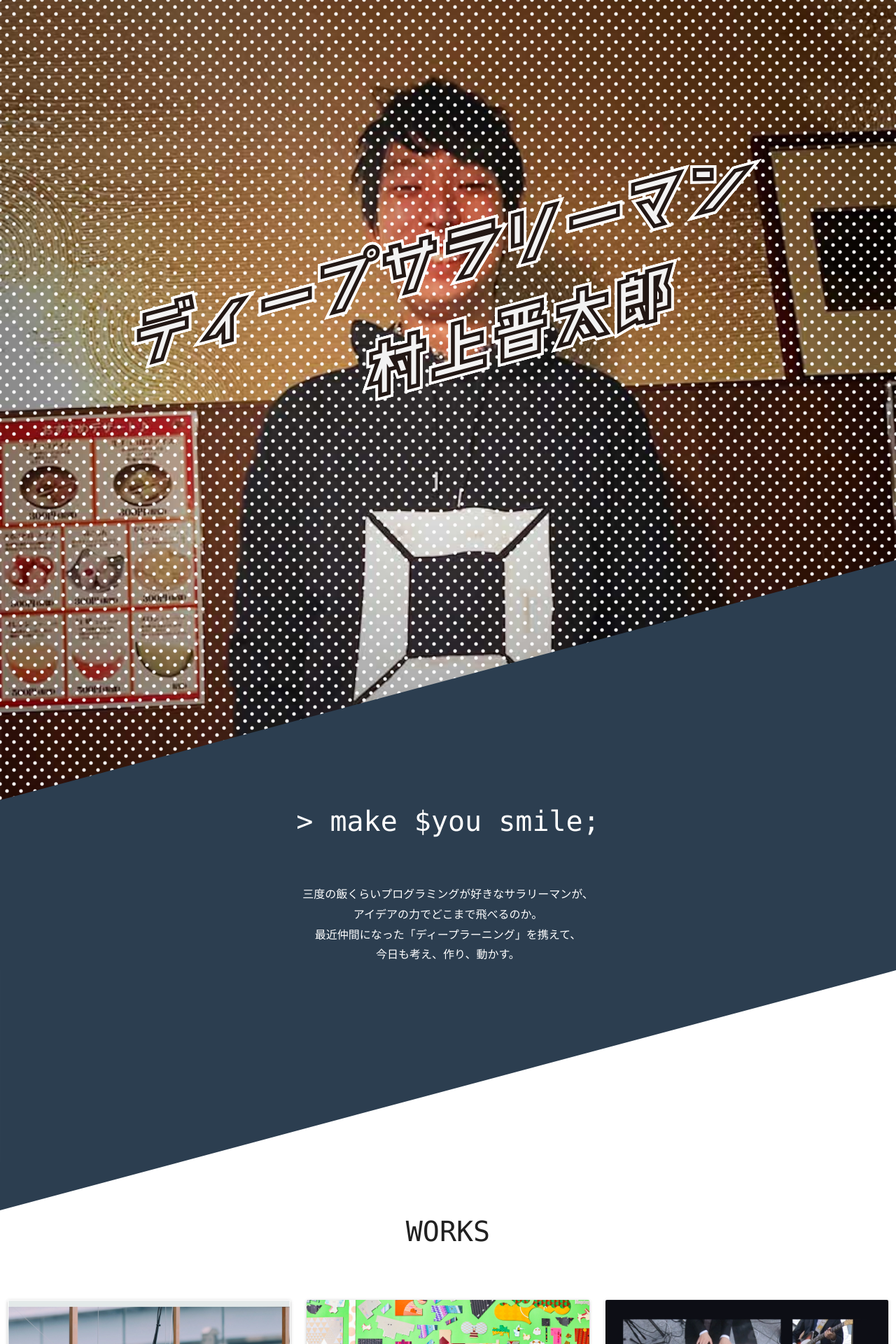
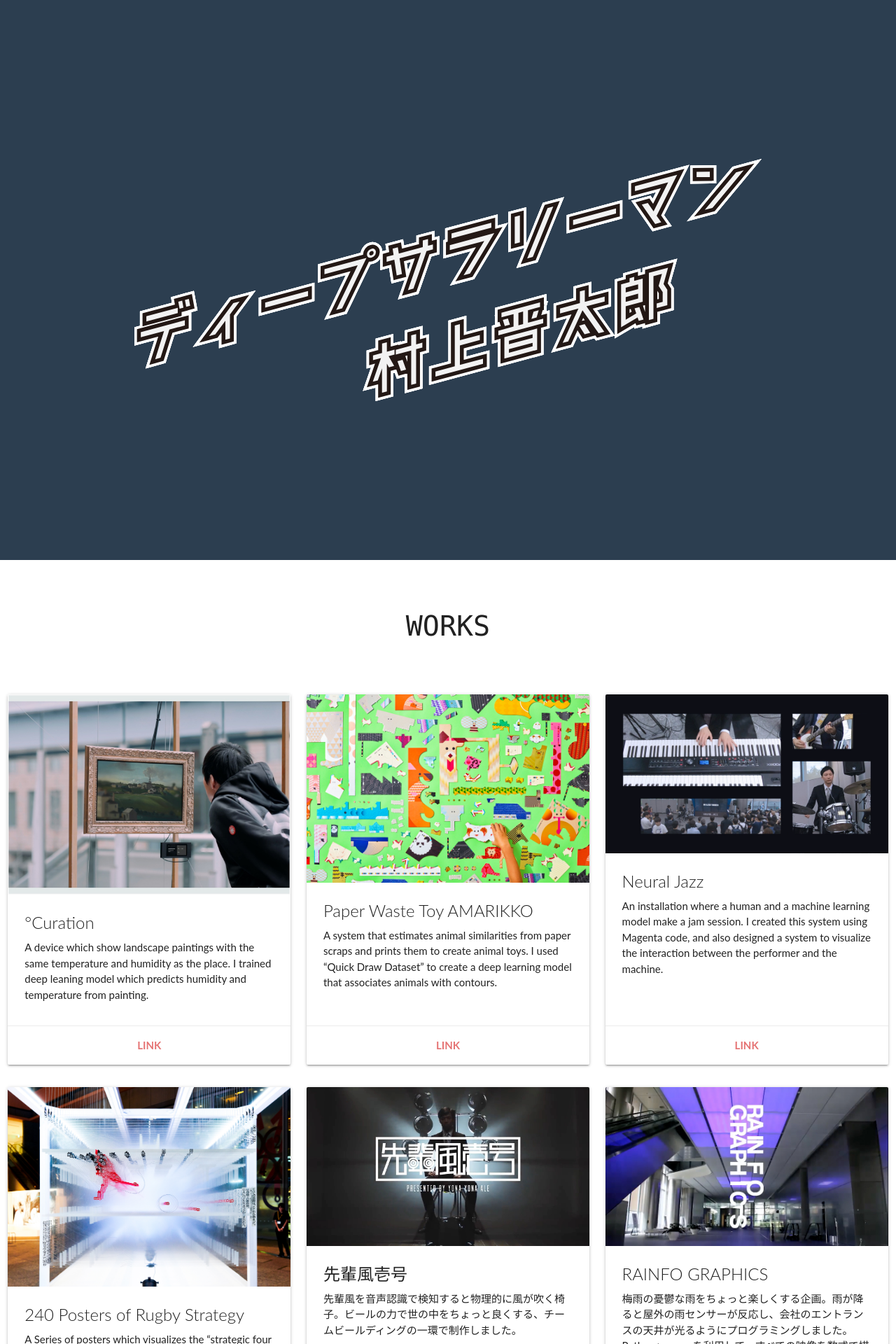
Before and after one commit to smurakami/smurakami.com, a React (Create React App) app: page / in a window 1280 px wide. Shown: the top 1920 px of the page at 70% size. Built offline with nearby package versions, Linux system fonts and the light colour scheme.

Commit message:
おとなしくした

```diff
--- a/src/App.css
+++ b/src/App.css
@@ -44,15 +44,14 @@ a {
   overflow: hidden;
 }
 
-.dot-pattern-inner {
+/* .dot-pattern-inner {
   -webkit-animation: slide 2s linear infinite;
-  /*-webkit-transition: padding-top 300ms 0s ease;*/
   width: calc(100% + 40px);
   margin-left: -40px;
   height: calc(100% + 40px);
   background-image: url(/images/dot_pattern.png);
   background-size: 20px;
-}
+} */
 
 
 .Title {
--- a/src/App.js
+++ b/src/App.js
@@ -24,7 +24,7 @@ class Top extends Component {
     return (
       <div className="App">
         <Title></Title>
-        <Statement lang="ja"></Statement>
+        {/* <Statement lang="ja"></Statement> */}
         <Works lang="ja"></Works>
         <History lang="ja"></History>
       </div>
@@ -37,7 +37,7 @@ class TopEnglish extends Component {
     return (
       <div className="App">
         <Title></Title>
-        <Statement lang="en"></Statement>
+        {/* <Statement lang="en"></Statement> */}
         <Works lang="en"></Works>
         <History lang="en"></History>
       </div>
@@ -47,7 +47,8 @@ class TopEnglish extends Component {
 
 const Title = () => {
   const title_style = {
-    backgroundImage: 'url(/images/profile.jpg)',
+    // backgroundImage: 'url(/images/profile.jpg)',
+    backgroundColor: "#2c3e50",
     backgroundSize: 'cover',
     backgroundPosition: 'center',
   };
@@ -74,7 +75,7 @@ const Title = () => {
           alt="ディープサラリーマン村上晋太郎" />
         </div>
       </div>
-      <TopTriangle color='#2c3e50' />
+      {/* <TopTriangle color='#2c3e50' /> */}
     </div>
   )
 };
--- a/src/Works.css
+++ b/src/Works.css
@@ -2,6 +2,7 @@
 .Works {
   position: relative;
   background: none;
+  padding-top: 64px;
 }
 
 .Works .works-container {
--- a/src/Works.js
+++ b/src/Works.js
@@ -12,8 +12,8 @@ class Works extends Component {
 
     return (
       <div className="Works">
-        <Background></Background>
-        <BottomTriangle color='#2c3e50'></BottomTriangle>
+        {/* <Background></Background> */}
+        {/* <BottomTriangle color='#2c3e50'></BottomTriangle> */}
         <div className="workscontainer">
           <p className="title code">WORKS</p>
           <div className="row flex">
```
